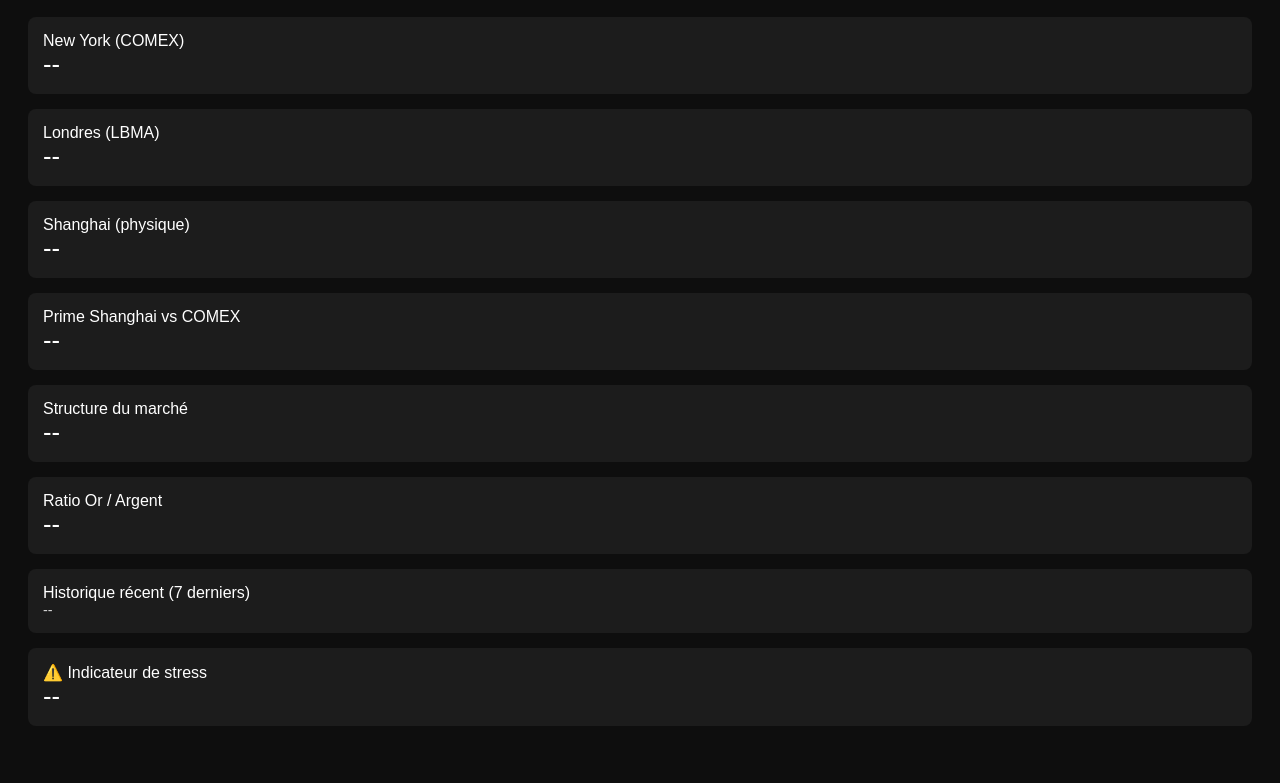
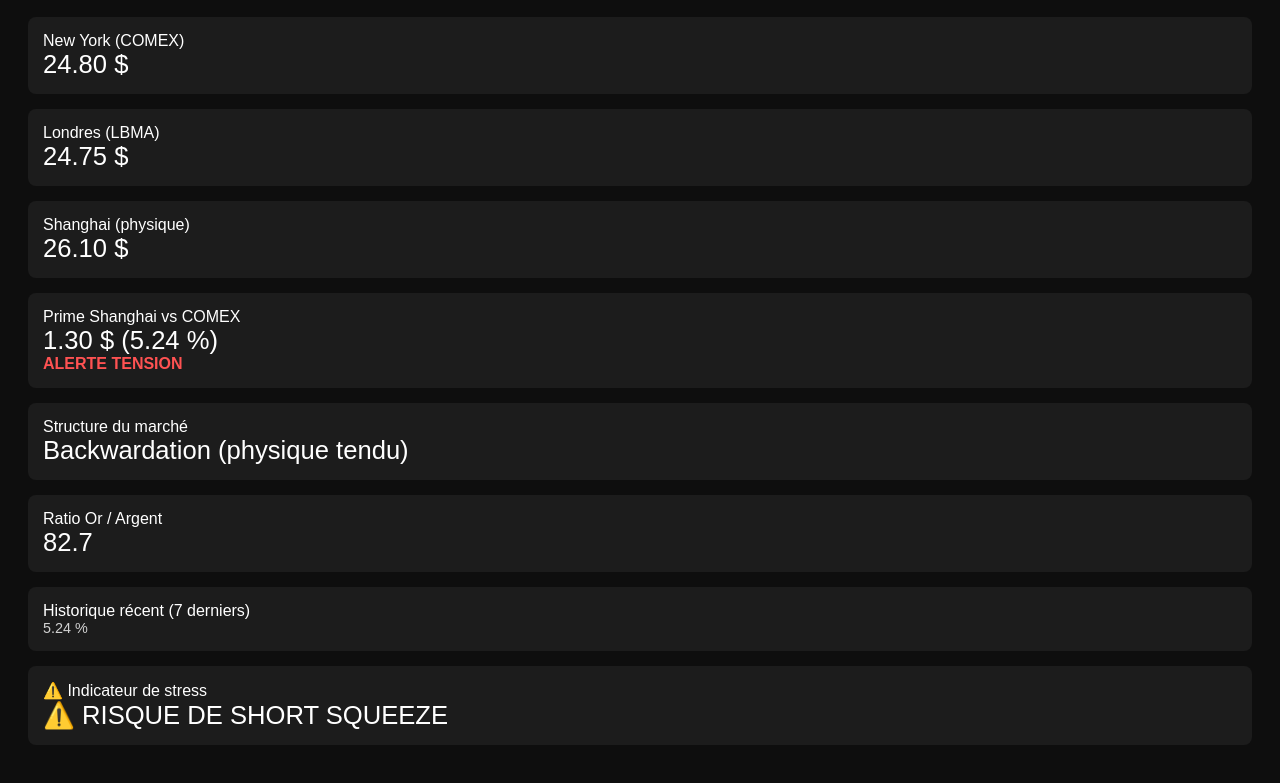
Before and after one commit to bmercier37/silver-spread, a plain HTML site: page index.html in a window 1280 px wide. Shown: the part 79-862 px from the top of the page. Drawn offline with Linux system fonts and the light colour scheme; no server answers.

Commit message:
Update index.html

```diff
--- a/index.html
+++ b/index.html
@@ -72,14 +72,11 @@
 </div>
 
 <script>
-async function load() {
-  const r = await fetch("https://www.chinafxtools.com/api/metals");
-  const d = await r.json();
-
-  const silverNY = d.silver.comex;
-  const silverSH = d.silver.shanghai;
-  const silverLDN = d.silver.london;
-  const gold = d.gold.comex;
+function load() {
+  const silverNY = 24.80;
+  const silverLDN = 24.75;
+  const silverSH = 26.10;
+  const gold = 2050;
 
   document.getElementById("ny").innerText = silverNY.toFixed(2)+" $";
   document.getElementById("ldn").innerText = silverLDN.toFixed(2)+" $";
@@ -128,4 +125,5 @@
 </script>
 
 </body>
+
 </html>
```
